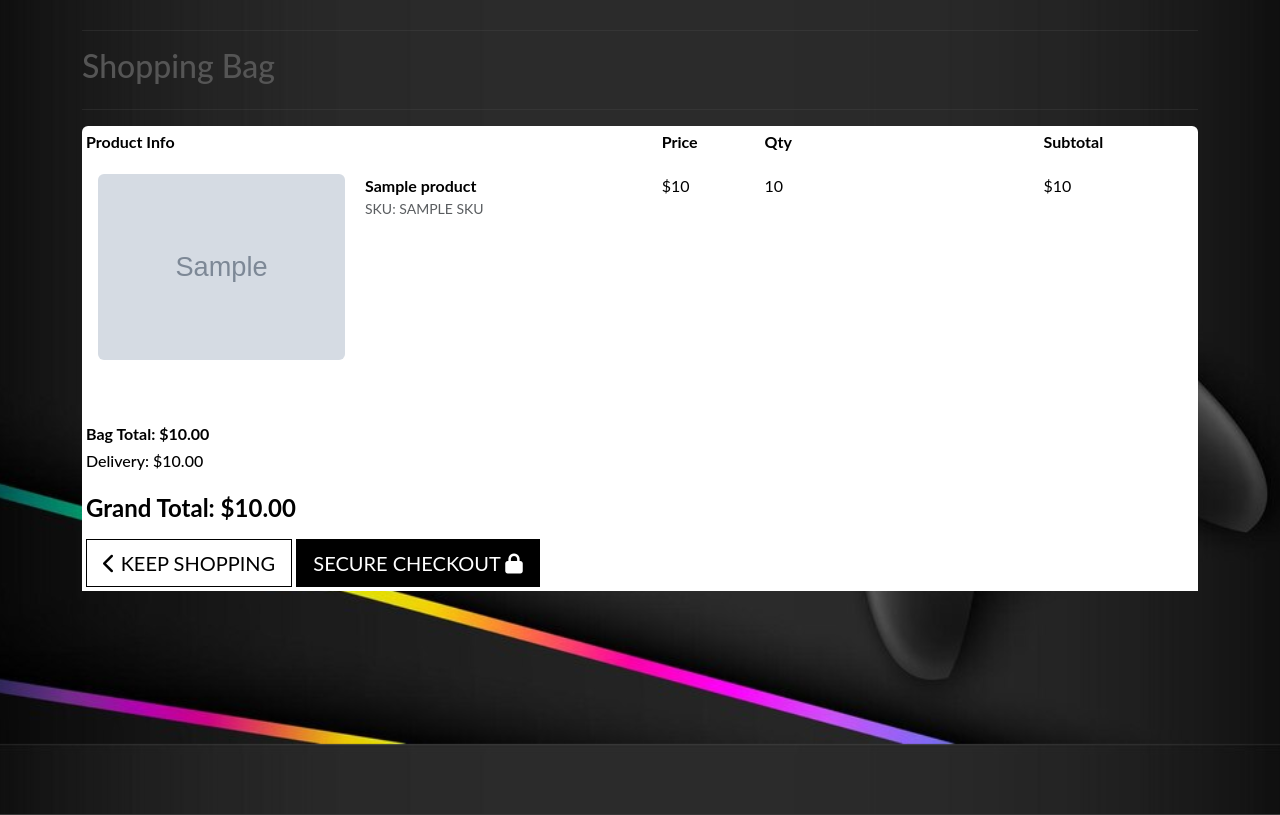
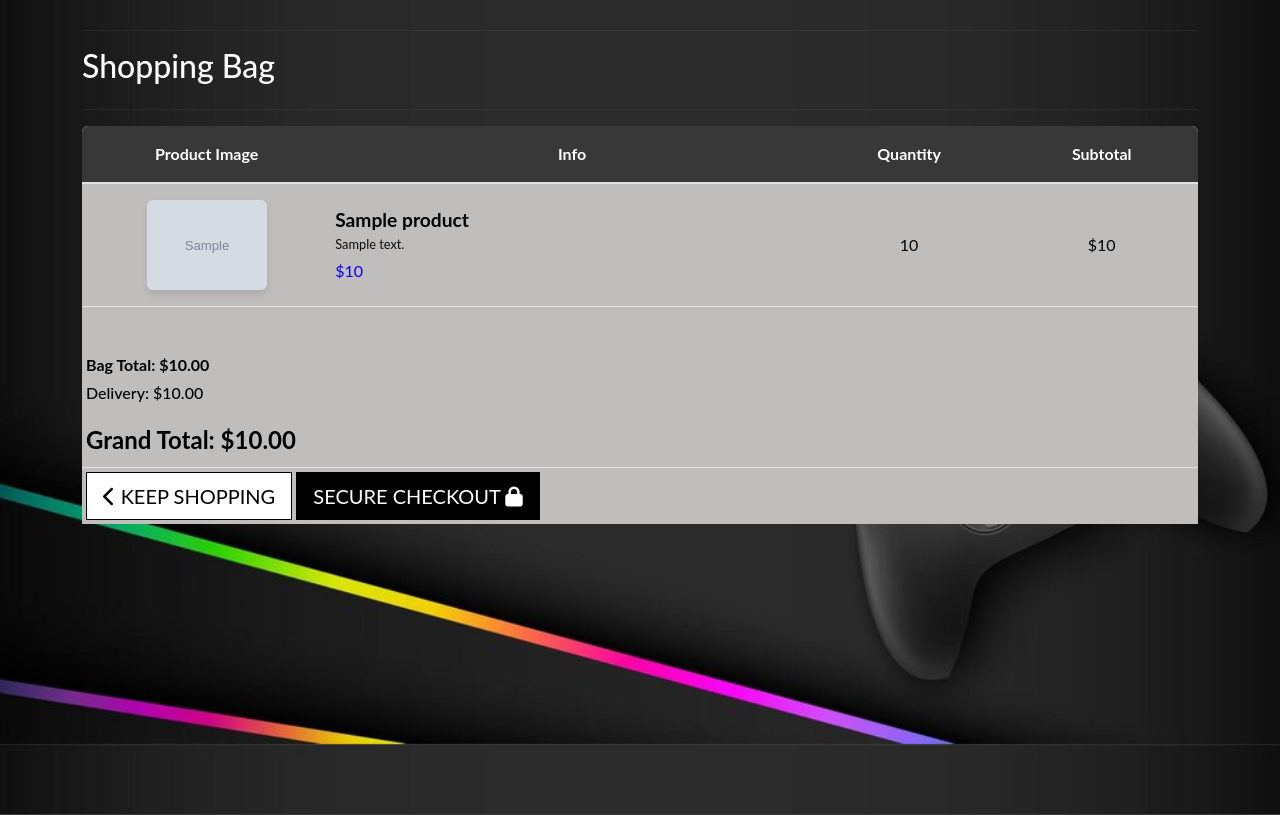
Before and after one commit to nazar0309/epic_merch, a Django app: template bag/templates/bag/bag.html in a window 1280 px wide. Shown: the part 56-871 px from the top of the page. Run offline with Django 3.2, Linux system fonts and the light colour scheme; the template is opened without the code that fills it: most values are stand-ins (such as "Sample title", 1, 10 or a date in 2020); grey boxes marked "Sample" are stand-in pictures.

Commit message:
Add styling to shopping bag table

```diff
--- a/bag/templates/bag/bag.html
+++ b/bag/templates/bag/bag.html
@@ -15,7 +15,7 @@
         <div class="row">
             <div class="col">
                 <hr>
-                <h2 class="logo-font mb-4">Shopping Bag</h2>
+                <h2 class="logo-font mb-4 text-white">Shopping Bag</h2>
                 <hr>
             </div>
         </div>
@@ -25,38 +25,48 @@
                 {% if bag_items %}
                     <div class="table-responsive rounded">
                         <table class="table table-sm table-borderless">
-                            <thead class="text-black">
+                            <thead class="text-black" style="background-color: #f8f9fa;">
                                 <tr>
-                                    <th scope="col">Product Info</th>
-                                    <th scope="col"></th>
-                                    <th scope="col">Price</th>
-                                    <th scope="col">Qty</th>
+                                    <th scope="col" class="text-center">Product Image</th>
+                                    <th scope="col">Info</th>
+                                    <th scope="col">Quantity</th>
                                     <th scope="col">Subtotal</th>
                                 </tr>
                             </thead>
 
+                            <tbody>
                                 {% for item in bag_items %}
                                 <tr>
-                                    <td class="p-3 w-25">
-                                        <img class="img-fluid rounded" src="{{ item.product.image.url }}">
+                                    <!-- Product Image -->
+                                    <td class="p-3 text-center align-middle">
+                                        <img class="bag-item-image img-fluid rounded" src="{{ item.product.image.url }}" alt="{{ item.product.name }}">
                                     </td>
-                                    <td class="py-3">
-                                        <p class="my-0"><strong>{{ item.product.name }}</strong></p>
-                                        <p class="my-0 small text-muted">SKU: {{ item.product.sku|upper }}</p>
+
+                                    <!-- Product Info -->
+                                    <td class="py-3 align-middle">
+                                        <h5 class="bag-item-name mb-1">{{ item.product.name }}</h5>
+                                        <p class="bag-item-description small text-muted mb-1">
+                                            {{ item.product.description }}
+                                        </p>
+                                        <p class="bag-item-price mb-0">${{ item.product.price }}</p>
                                     </td>
-                                    <td class="py-3">
-                                        <p class="my-0">${{ item.product.price }}</p>
+
+                                    <!-- Quantity -->
+                                    <td class="py-3 align-middle">
+                                        <p class="bag-item-quantity mb-0">{{ item.quantity }}</p>
                                     </td>
-                                    <td class="py-3 w-25">
-                                        <p class="my-0">{{ item.quantity }}</p>
-                                    </td>
-                                    <td class="py-3">
-                                        <p class="my-0">${{ item.product.price }}</p>
+
+                                    <!-- Subtotal -->
+                                    <td class="py-3 align-middle">
+                                        <p class="bag-item-subtotal mb-0">${{ item.product.price }}</p>
                                     </td>
                                 </tr>
                                 {% endfor %}
+                            </tbody>
+
+                            <tfoot>
                                 <tr>
-                                <td colspan="5" class="pt-5 text-right">
+                                    <td colspan="4" class="pt-5 text-right">
                                         <h6><strong>Bag Total: ${{ total|floatformat:2 }}</strong></h6>
                                         <h6>Delivery: ${{ delivery|floatformat:2 }}</h6>
                                         <h4 class="mt-4"><strong>Grand Total: ${{ grand_total|floatformat:2 }}</strong></h4>
@@ -68,7 +78,7 @@
                                     </td>
                                 </tr>
                                 <tr>
-                                <td colspan="5" class="text-right">
+                                    <td colspan="4" class="text-right">
                                         <a href="{% url 'products' %}" class="btn btn-outline-black rounded-0 btn-lg">
                                             <span class="icon">
                                                 <i class="fas fa-chevron-left"></i>
@@ -83,6 +93,7 @@
                                         </a>
                                     </td>
                                 </tr>
+                            </tfoot>
                         </table>
                     </div>
                 {% else %}
--- a/static/css/base.css
+++ b/static/css/base.css
@@ -295,6 +295,85 @@ main {
     color: black !important; /* use important to override link colors for <a> elements */
     border: 1px solid black;
 }
+
+/* Table styling */
+.table {
+    width: 100%;
+    margin-bottom: 1.5rem;
+    color: #555;
+}
+
+.table thead th {
+    color: #ffffff; /* Light gray background for the table header */
+    background-color: #383838; /* Darker text for contrast */
+    border-bottom: 2px solid #dee2e6; /* Subtle border for separation */
+    text-align: center; /* Center-align header text */
+    padding: 1rem;
+}
+
+.table td {
+    background-color: #c0bdbd;
+    vertical-align: middle;
+    border-top: 1px solid #dee2e6;
+}
+
+.table td:nth-child(1)
+{
+    width: 12%;
+}
+.table td:nth-child(2) {
+    text-align: left; /* Left-align for Product Info and Description */
+    width: 25%; /* Adjusted width to take up less space */
+}
+
+.table td:nth-child(3),
+.table td:nth-child(4),
+.table td:nth-child(5) {
+    text-align: center; /* Center-align for numeric values */
+    width: 10%; /* Ensure numeric columns are consistent in width */
+}
+
+/* Bag item image */
+.bag-item-image {
+    max-width: 120px; /* Restrict image size to a smaller value */
+    height: auto;
+    border-radius: 8px; /* Rounded corners for images */
+    box-shadow: 0 4px 6px rgba(0, 0, 0, 0.1); /* Subtle shadow */
+    object-fit: cover; /* Ensure image fits well */
+}
+
+/* Bag item details */
+.bag-item-details {
+    margin-left: 0.5rem; /* Reduced margin for a more compact layout */
+    min-width: 100px; /* Ensure the content still has a minimum space */
+    max-width: 200px; /* Restrict the maximum width for better control */
+}
+
+.bag-item-name {
+    font-size: 1.2rem; /* Slightly smaller font for compact display */
+    font-weight: bold;
+    color: #000000;
+    margin-bottom: 0.25rem;
+}
+
+.bag-item-description {
+    color: #0d0d0d !important;
+    font-size: 0.8rem; /* Reduced font size for description */
+    margin-bottom: 0.5rem;
+}
+
+.bag-item-price {
+    font-size: 1rem;
+    color: #0c00f3; /* Bootstrap primary blue for prices */
+}
+
+/* Quantity and subtotal */
+.bag-item-quantity,
+.bag-item-subtotal {
+    text-align: center;
+    font-size: 1rem;
+    color: #000000;
+}
 /* Responsive layout for mobile devices */
 @media (max-width: 768px) {
     .dropdowns-search,
@@ -316,4 +395,5 @@ main {
     .card {
         margin-bottom: 1em; /* Add spacing between cards on smaller screens */
     }
+
 }
```
Lines whose indentation alone changed are shown as unchanged.
